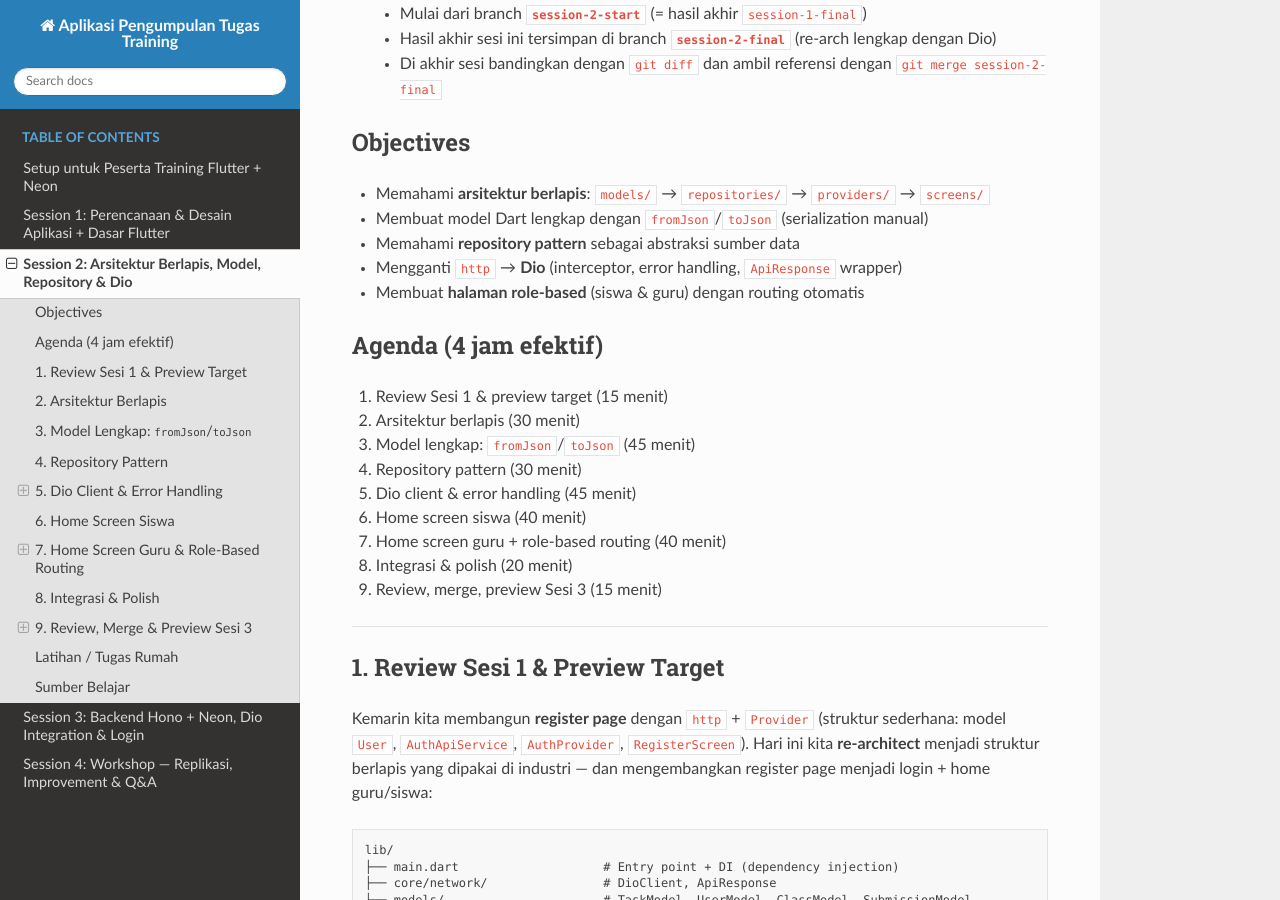
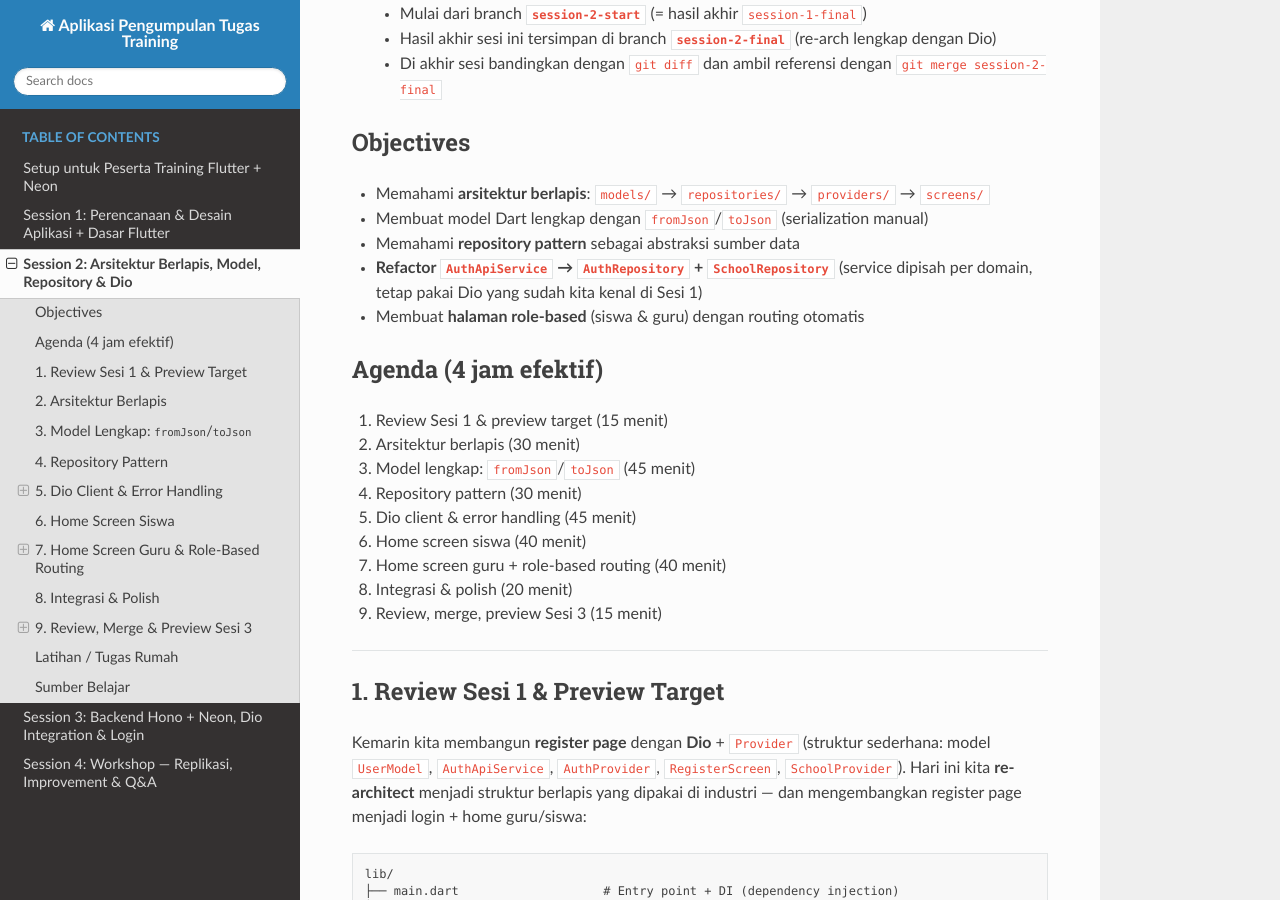
Before and after one commit to indraAsLesmana/next-training-flutter, a Sphinx documentation site: the page built from docs/session-2.md, in a window 1280 px wide and 900 px high, scrolled down 291 px. Built offline with Sphinx 7.4.7 and the Read the Docs theme 3.1.0, drawn with Linux system fonts in a browser that asks for light colours.

Commit message:
docs: publish Session 2 on live RTD (conf.py main excludes only session-3/4)
- conf.py: main now shows Setup + Session 1 + Session 2
- session-2.md: narasi update — S1 pakai Dio+UserModel (bukan http+User), refactor AuthApiService → repository

````diff
--- a/docs/conf.py
+++ b/docs/conf.py
@@ -25,8 +25,8 @@ templates_path = ['_templates']
 exclude_patterns = ['_build', 'Thumbs.db', '.DS_Store', 'rundown', 'apidog']
 
 # -- Branch-aware visibility ------------------------------------------------
-# LIVE ReadTheDocs (branch `main`) menampilkan Setup + Session 1 untuk peserta.
-# Session 2-4 (materi hari berikutnya) disembunyikan sampai waktunya.
+# LIVE ReadTheDocs (branch `main`) menampilkan Setup + Session 1 + Session 2 untuk peserta.
+# Session 3-4 (materi hari berikutnya) disembunyikan sampai tanggalnya tiba.
 # Branch `build-project` (dan branch lain / build lokal) menampilkan SEMUA.
 import os
 import subprocess
@@ -43,7 +43,7 @@ if not _branch:
     except Exception:
         _branch = ''
 if _branch == 'main':
-    exclude_patterns += ['session-2.md', 'session-3.md', 'session-4.md']
+    exclude_patterns += ['session-3.md', 'session-4.md']
     # Sesi berikutnya sengaja disembunyikan di versi live — toctree di index.md
     # tetap mencantumkannya (agar build-project tidak butuh file terpisah).
     # Warning "toctree contains reference to excluded/nonexisting document"
--- a/docs/session-2.md
+++ b/docs/session-2.md
@@ -11,7 +11,7 @@
 - Memahami **arsitektur berlapis**: `models/` → `repositories/` → `providers/` → `screens/`
 - Membuat model Dart lengkap dengan `fromJson`/`toJson` (serialization manual)
 - Memahami **repository pattern** sebagai abstraksi sumber data
-- Mengganti `http` → **Dio** (interceptor, error handling, `ApiResponse` wrapper)
+- **Refactor `AuthApiService` → `AuthRepository` + `SchoolRepository`** (service dipisah per domain, tetap pakai Dio yang sudah kita kenal di Sesi 1)
 - Membuat **halaman role-based** (siswa & guru) dengan routing otomatis
 
 ## Agenda (4 jam efektif)
@@ -29,7 +29,7 @@
 
 ## 1. Review Sesi 1 & Preview Target
 
-Kemarin kita membangun **register page** dengan `http` + `Provider` (struktur sederhana: model `User`, `AuthApiService`, `AuthProvider`, `RegisterScreen`). Hari ini kita **re-architect** menjadi struktur berlapis yang dipakai di industri — dan mengembangkan register page menjadi login + home guru/siswa:
+Kemarin kita membangun **register page** dengan **Dio** + `Provider` (struktur sederhana: model `UserModel`, `AuthApiService`, `AuthProvider`, `RegisterScreen`, `SchoolProvider`). Hari ini kita **re-architect** menjadi struktur berlapis yang dipakai di industri — dan mengembangkan register page menjadi login + home guru/siswa:
 
 ```text
 lib/
````
